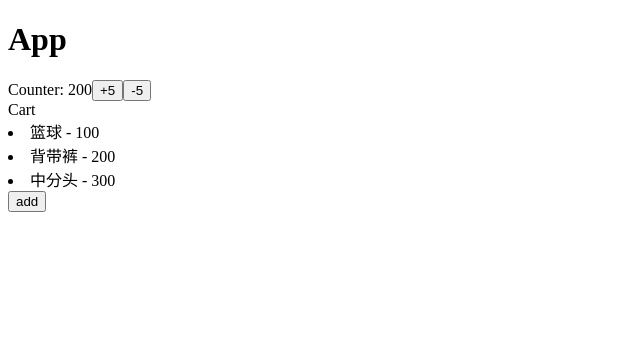
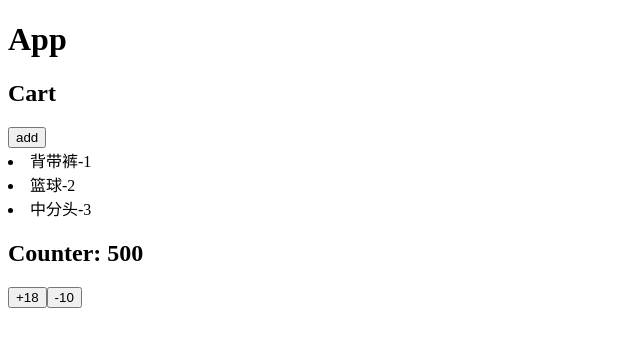
Before and after one commit to Tako0825/React-notes, a React (Create React App) app in the folder react-cli/: page / in a window 1280 px wide. Shown: the top 346 px of the page, without its empty margins (0-640 px from the left). Built offline with nearby package versions, Linux system fonts and the light colour scheme.

Commit message:
@reduxjs/toolkit 工具箱的使用可简化 redux 进行状态管理

```diff
--- a/react-cli/package.json
+++ b/react-cli/package.json
@@ -3,6 +3,7 @@
   "version": "0.1.0",
   "private": true,
   "dependencies": {
+    "@reduxjs/toolkit": "^2.2.1",
     "@testing-library/jest-dom": "^5.17.0",
     "@testing-library/react": "^13.4.0",
     "@testing-library/user-event": "^13.5.0",
--- /dev/null
+++ b/react-cli/src/48-Redux-工具箱Toolkit/App.jsx
@@ -0,0 +1,19 @@
+import React, { Component } from 'react'
+import Cart from './Cart'
+import Counter from './Counter'
+import { Provider } from 'react-redux'
+import { store } from './redux'
+
+export class App extends Component {
+  render() {
+    return (
+      <Provider store={store}>
+        <h1>App</h1>
+        <Cart />
+        <Counter />
+      </Provider>
+    )
+  }
+}
+
+export default App
--- /dev/null
+++ b/react-cli/src/48-Redux-工具箱Toolkit/Cart.jsx
@@ -0,0 +1,35 @@
+import React, { PureComponent } from 'react'
+import { connect } from 'react-redux'
+import { addProduct } from './redux/cart/reducer'
+
+export class Cart extends PureComponent {
+  render() {
+    const { products } = this.props.cartReducer
+    return (
+      <div>
+        <h2>Cart</h2>
+        <button onClick={() => { this.props.addProduct({
+            id: products[products.length - 1].id + 1,
+            name: "鸡哥"
+          }) }}>add</button>
+        {
+          products.map(product => {
+            return (
+              <li key={product.id}>{product.name}-{product.id}</li>
+            )
+          })
+        }
+      </div>
+    )
+  }
+}
+
+const mapStateToProps = state => ({
+    cartReducer: state.cartReducer
+})
+
+const mapDispatchToProps = dispatch => ({
+    addProduct: (payload) =>  { dispatch(addProduct(payload)) }
+})
+
+export default connect(mapStateToProps, mapDispatchToProps)(Cart)
--- /dev/null
+++ b/react-cli/src/48-Redux-工具箱Toolkit/Counter.jsx
@@ -0,0 +1,28 @@
+import React, { PureComponent } from 'react'
+import { increaseCounter, decreaseCounter, asyncChangeCounter } from './redux/counter/reducer'
+import { connect } from 'react-redux'
+
+export class Counter extends PureComponent {
+  render() {
+    const { counter } = this.props.counterReducer
+    return (
+      <div>
+        <h2>Counter: {counter}</h2>
+        <button onClick={() => this.props.increaseCounter(18)}>+18</button>
+        <button onClick={() => this.props.asyncChangeCounter(-10)}>-10</button>
+      </div>
+    )
+  }
+}
+
+const mapStateToProps = state => ({
+    counterReducer: state.counterReducer
+})
+
+const mapDispatchToProps = dispatch => ({
+    increaseCounter: (payload) => dispatch(increaseCounter(payload)),
+    decreaseCounter: (payload) => dispatch(decreaseCounter(payload)),
+    asyncChangeCounter: (payload) => dispatch(asyncChangeCounter(payload))
+})
+
+export default connect(mapStateToProps, mapDispatchToProps)(Counter)
--- /dev/null
+++ b/react-cli/src/48-Redux-工具箱Toolkit/redux/cart/reducer.js
@@ -0,0 +1,21 @@
+import { createSlice } from '@reduxjs/toolkit'
+
+export const cartSlice = createSlice({
+    name: "cart",
+    initialState: {
+        products: [
+            { id: 1, name: "背带裤" },
+            { id: 2, name: "篮球" },
+            { id: 3, name: "中分头" }
+        ]
+    },
+    reducers: {
+        addProduct: (state, action) => {
+            state.products.push(action.payload)
+        }
+    }
+})
+
+export const { addProduct } = cartSlice.actions
+
+export const cartReducer = cartSlice.reducer
--- /dev/null
+++ b/react-cli/src/48-Redux-工具箱Toolkit/redux/counter/reducer.js
@@ -0,0 +1,46 @@
+import { createSlice, createAsyncThunk } from '@reduxjs/toolkit'
+
+export const asyncChangeCounter = createAsyncThunk(
+    "counter/asyncChangeCounter",
+    async (payload, store) => {
+        return await new Promise(resolve => {
+            setTimeout(() => {
+                resolve(payload)
+            }, 2000)
+        })
+    }
+)
+
+const counterSlice = createSlice({
+    name: "counter",
+    initialState: {
+        counter: 500
+    },
+    // 处理同步 actions
+    reducers: {
+        increaseCounter(state, action) {
+            state.counter = state.counter + action.payload
+        },
+        decreaseCounter(state, action) {
+            state.counter = state.counter - action.payload
+        }
+    },
+    // 处理异步 actions
+    extraReducers: builder => {
+        builder
+        .addCase(asyncChangeCounter.pending, () => {
+            console.log("asyncChangeCounter.pending");
+        })
+        .addCase(asyncChangeCounter.fulfilled, (state, action) => {
+            console.log("asyncChangeCounter.fulfilled");
+            state.counter = state.counter + action.payload
+        })
+        .addCase(asyncChangeCounter.rejected, () => {
+            console.log("asyncChangeCounter.rejected");
+        })
+    }
+})
+
+export const { increaseCounter, decreaseCounter } = counterSlice.actions
+
+export const counterReducer = counterSlice.reducer
--- /dev/null
+++ b/react-cli/src/48-Redux-工具箱Toolkit/redux/index.js
@@ -0,0 +1,10 @@
+import { configureStore } from '@reduxjs/toolkit'
+import { cartReducer } from './cart/reducer'
+import { counterReducer } from './counter/reducer'
+
+export const store = configureStore({
+    reducer: {
+        cartReducer,
+        counterReducer
+    }
+})
--- a/react-cli/src/index.js
+++ b/react-cli/src/index.js
@@ -37,7 +37,8 @@ import ReactDOM from 'react-dom/client';
 // import App from './44-Redux-计数器/App'
 // import App from './45-Redux-绑定react-redux/App'
 // import App from './46-Redux-异步redux-thunk/App'
-import App from './47-Redux-模块combineReducers/App'
+// import App from './47-Redux-模块combineReducers/App'
+import App from './48-Redux-工具箱Toolkit/App'
 
 const root = ReactDOM.createRoot(document.getElementById('root'))
 root.render(
```
Also changed, not shown: 1 other file (tests, documents, lock files or other folders).
